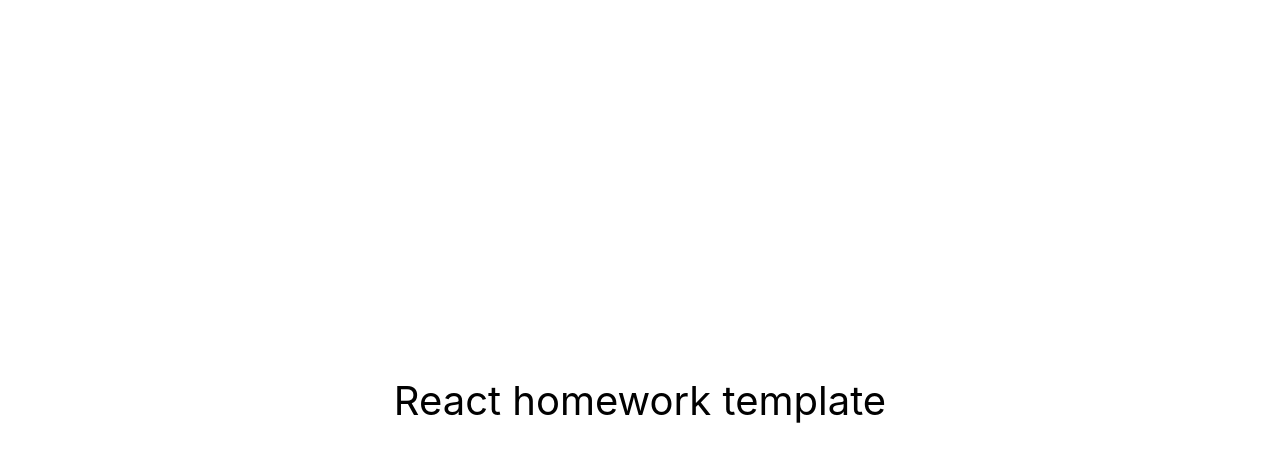
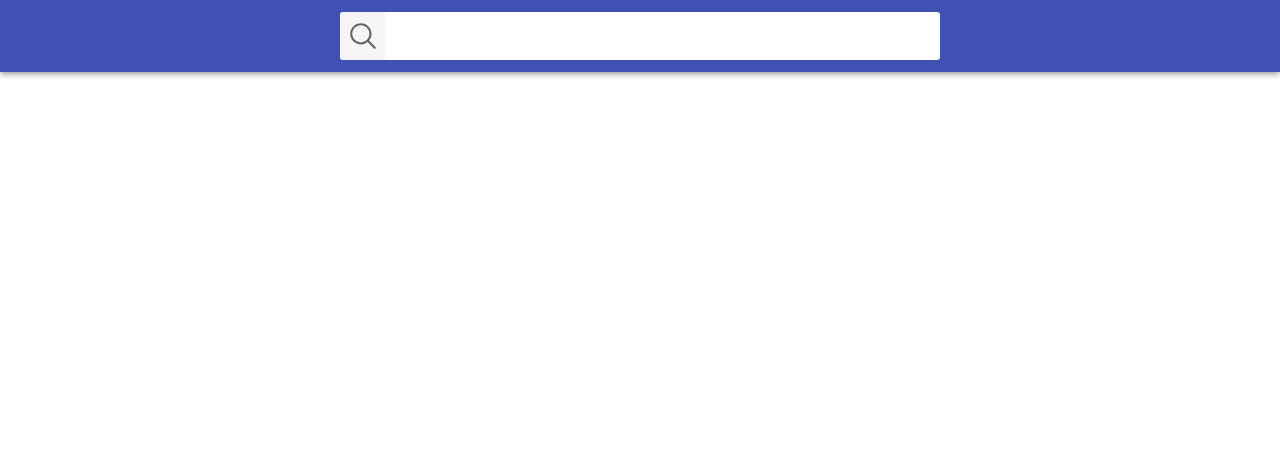
Before and after one commit to antonenkoo/goit-react-hw-03-image-finder, a React (Create React App) app: page / in a window 1280 px wide. Shown: the top 462 px of the page. Built offline with nearby package versions, Linux system fonts and the light colour scheme.

Commit message:
nothing works

```diff
--- a/package.json
+++ b/package.json
@@ -7,9 +7,13 @@
     "@testing-library/jest-dom": "^5.16.3",
     "@testing-library/react": "^12.1.4",
     "@testing-library/user-event": "^13.5.0",
+    "basiclightbox": "^5.0.4",
+    "formik": "^2.2.9",
     "react": "^18.1.0",
     "react-dom": "^18.1.0",
+    "react-loader-spinner": "^5.3.4",
     "react-scripts": "5.0.1",
+    "styled-components": "^5.3.6",
     "web-vitals": "^2.1.3"
   },
   "scripts": {
--- a/public/index.html
+++ b/public/index.html
@@ -24,7 +24,7 @@
       work correctly both with client-side routing and a non-root public URL.
       Learn how to configure a non-root public URL by running `npm run build`.
     -->
-    <title>React App</title>
+    <title>Image Finder</title>
 
     <!-- Start Single Page Apps for GitHub Pages -->
     <script type="text/javascript">
--- a/src/components/App.jsx
+++ b/src/components/App.jsx
@@ -1,16 +1,101 @@
-export const App = () => {
-  return (
-    <div
-      style={{
-        height: '100vh',
-        display: 'flex',
-        justifyContent: 'center',
-        alignItems: 'center',
-        fontSize: 40,
-        color: '#010101'
-      }}
-    >
-      React homework template
-    </div>
-  );
-};
+import React, { Component } from 'react';
+import Searchbar from './Searchbar/Searchbar';
+import ImageGallery from './ImageGallery/ImageGallery';
+import './styles.css';
+import LoadMoreButton from './Button/Button';
+
+export class App extends Component {
+  state = {
+    page: 1,
+    searchResult: [],
+    loadMore: false,
+    searchQuery: '',
+  };
+
+  handleSubmit = (searchQuery, { resetForm }) => {
+    console.log('App onSubmit', searchQuery);
+
+    const APIKEY = '28108593-121c85f8532d16352eac042b7';
+
+    if (searchQuery) {
+      fetch(
+        `https://pixabay.com/api/?q=${searchQuery}&page=1&key=${APIKEY}&image_type=photo&orientation=horizontal&per_page=12`
+      )
+        .then(res => res.json())
+        .then(res => {
+          // props.onSubmit(res.hits, searchQuery);
+          this.setState({ searchResult: res.hits });
+          this.setState({ searchQuery: searchQuery });
+          // res.hits.length > 0 ? this.setState({ loadMore: true }) : null;
+        });
+
+      resetForm();
+    }
+
+    // this.setState({ searchResult: array });
+    // this.setState({ serchQuery: serchQuery });
+
+    // if (array.length > 0) {
+    //   this.setState({ loadMore: true });
+    // }
+  };
+
+  handleChange = e => {
+    console.log('App onChange', e.target.value);
+    this.setState({ value: e.target.value });
+  };
+
+  // loadMoreClick = () => {
+  //   console.log('click on loadMoreBtn');
+  // };
+
+  // componentDidUpdate(prevProps, prevState) {
+  //   // console.log('App prevProps => ', prevProps);
+  //   // console.log('App prevState => ', prevState);
+
+  //   if (prevState.searchResult !== this.state.searchResult) {
+  //     console.log(
+  //       'update app',
+  //       prevState.searchResult,
+  //       this.state.searchResult
+  //     );
+  //     return fetch(
+  //       `https://pixabay.com/api/?q=${this.state.serchQuery}&page=1&key=${APIKEY}&image_type=photo&orientation=horizontal&per_page=12`
+  //     )
+  //       .then(res => res.json())
+  //       .then(res => {
+  //         // console.log(res.hits);
+  //         // initialValues.searchResult = res.hits;
+  //         // props.onSubmit(res.hits);
+  //         // console.log(initialValues);
+  //       });
+
+  //     // return this.setState({ loadMore: true });
+  //   }
+  //   // this.setState({ loadMore: false });
+  // }
+
+  // componentDidMount = () => {
+  //   console.log('did mount');
+  // };
+
+  render() {
+    return (
+      <div className="App">
+        <>
+          <Searchbar
+            onSubmit={this.handleSubmit}
+            onChange={this.handleChange}
+            page={this.state.page}
+            value={this.state.value}
+          />
+          <ImageGallery images={this.state.searchResult} />
+          <LoadMoreButton
+            onClick={this.loadMoreClick}
+            buttonStatus={this.state.loadMore}
+          />
+        </>
+      </div>
+    );
+  }
+}
--- /dev/null
+++ b/src/components/Button/Button.jsx
@@ -0,0 +1,14 @@
+import React from 'react';
+// import { Formik } from 'formik';
+// import ImageGalleryItem from '../ImageGalleryItem/ImageGalleryItem';
+import '../styles.css';
+
+const LoadMoreButton = props => {
+  return props.buttonStatus ? (
+    <button className="Button" onClick={props.onClick}>
+      Load more
+    </button>
+  ) : null;
+};
+
+export default LoadMoreButton;
--- /dev/null
+++ b/src/components/ImageGallery/ImageGallery.jsx
@@ -0,0 +1,18 @@
+import React, { Component } from 'react';
+import { Formik } from 'formik';
+import ImageGalleryItem from '../ImageGalleryItem/ImageGalleryItem';
+import '../styles.css';
+
+class ImageGalery extends Component {
+  render() {
+    return (
+      <Formik>
+        <ul className="ImageGallery">
+          <ImageGalleryItem images={this.props.images} />
+        </ul>
+      </Formik>
+    );
+  }
+}
+
+export default ImageGalery;
--- /dev/null
+++ b/src/components/ImageGalleryItem/ImageGalleryItem.jsx
@@ -0,0 +1,28 @@
+import React from 'react';
+// import { Formik } from 'formik';
+import '../styles.css';
+
+const ImageGalleryItem = props => {
+  // if (props.image) {
+  // console.log('HAHAHHAAHHAH', props.images);
+  return (
+    <>
+      {props.images.map(img => {
+        // console.log(img);
+        return (
+          <li className="ImageGalleryItem" key={img.id}>
+            <img
+              className="ImageGalleryItem-image"
+              src={img.webformatURL}
+              alt={img.tags[0]}
+              id={img.id}
+            />
+          </li>
+        );
+      })}
+    </>
+  );
+  // }
+};
+
+export default ImageGalleryItem;
--- /dev/null
+++ b/src/components/Loader/Loader.jsx
@@ -0,0 +1 @@
+// compomnent for spinner
--- /dev/null
+++ b/src/components/Searchbar/Searchbar.jsx
@@ -0,0 +1,56 @@
+import React from 'react';
+import { Formik, Form, Field } from 'formik';
+import '../styles.css';
+
+///////////////////////////////////////
+
+const Searchbar = props => {
+  const initialValues = {
+    searchQuery: '',
+    searchResult: [],
+  };
+
+  const APIKEY = '28108593-121c85f8532d16352eac042b7';
+
+  const handleSubmit = (values, { resetForm }) => {
+    if (values.searchQuery) {
+      fetch(
+        `https://pixabay.com/api/?q=${values.serchQuery}&page=1&key=${APIKEY}&image_type=photo&orientation=horizontal&per_page=12`
+      )
+        .then(res => res.json())
+        .then(res => {
+          initialValues.searchResult = res.hits;
+          props.onSubmit(res.hits, values.serchQuery);
+        });
+
+      resetForm();
+    }
+    return null;
+  };
+
+  // const handleChange = () => {
+  //   console.log('object');
+  // };
+
+  return (
+    <Formik initialValues={initialValues} onSubmit={handleSubmit}>
+      <header className="Searchbar">
+        <Form className="SearchForm">
+          <button className="SearchForm-button" type="submit">
+            <span className="SearchForm-button-label"></span>
+          </button>
+          <Field
+            autoComplete="off"
+            className="SearchForm-input"
+            type="input"
+            name="serchQuery"
+            onChange={props.onChange}
+            value={props.value}
+          />
+        </Form>
+      </header>
+    </Formik>
+  );
+};
+
+export default Searchbar;
--- /dev/null
+++ b/src/components/styles.css
@@ -0,0 +1,207 @@
+html {
+  box-sizing: border-box;
+  width: 100vw;
+  overflow-x: hidden;
+}
+
+*,
+*::before,
+*::after {
+  box-sizing: inherit;
+}
+
+body {
+  margin: 0;
+  font-family: -apple-system, BlinkMacSystemFont, 'Segoe UI', Roboto,
+    Oxygen-Sans, Ubuntu, Cantarell, 'Helvetica Neue', sans-serif;
+  color: #212121;
+  background-color: #fff;
+  -webkit-font-smoothing: antialiased;
+  -moz-osx-font-smoothing: grayscale;
+}
+
+img {
+  display: block;
+  max-width: 100%;
+  height: auto;
+}
+
+/*
+ * Стили компонента App
+ */
+.App {
+  display: grid;
+  grid-template-columns: 1fr;
+  grid-gap: 16px;
+  padding-bottom: 24px;
+}
+
+/*
+ * Стили компонента Searchbar
+ */
+.Searchbar {
+  top: 0;
+  left: 0;
+  position: sticky;
+  z-index: 1100;
+  display: flex;
+  justify-content: center;
+  align-items: center;
+  min-height: 64px;
+  padding-right: 24px;
+  padding-left: 24px;
+  padding-top: 12px;
+  padding-bottom: 12px;
+  color: #fff;
+  background-color: #3f51b5;
+  box-shadow: 0px 2px 4px -1px rgba(0, 0, 0, 0.2),
+    0px 4px 5px 0px rgba(0, 0, 0, 0.14), 0px 1px 10px 0px rgba(0, 0, 0, 0.12);
+}
+
+/*
+ * Стили компонента SearchForm
+ */
+.SearchForm {
+  display: flex;
+  align-items: center;
+  width: 100%;
+  max-width: 600px;
+  background-color: #fff;
+  border-radius: 3px;
+  overflow: hidden;
+}
+
+.SearchForm-button {
+  display: inline-block;
+  width: 48px;
+  height: 48px;
+  border: 0;
+  background-image: url('./Searchbar/icons8-search.svg');
+  background-size: 70%;
+  background-repeat: no-repeat;
+  background-position: center;
+  opacity: 0.6;
+  transition: opacity 250ms cubic-bezier(0.4, 0, 0.2, 1);
+  cursor: pointer;
+  outline: none;
+}
+
+.SearchForm-button:hover {
+  opacity: 1;
+}
+
+.SearchForm-button-label {
+  position: absolute;
+  width: 1px;
+  height: 1px;
+  padding: 0;
+  overflow: hidden;
+  clip: rect(0, 0, 0, 0);
+  white-space: nowrap;
+  clip-path: inset(50%);
+  border: 0;
+}
+
+.SearchForm-input {
+  display: inline-block;
+  width: 100%;
+  font: inherit;
+  font-size: 20px;
+  border: none;
+  outline: none;
+  padding-left: 4px;
+  padding-right: 4px;
+}
+
+.SearchForm-input::placeholder {
+  font: inherit;
+  font-size: 18px;
+}
+
+/*
+ * Стили компонента ImageGallery
+ */
+.ImageGallery {
+  display: grid;
+  max-width: calc(100vw - 48px);
+  grid-template-columns: repeat(auto-fill, minmax(320px, 1fr));
+  grid-gap: 16px;
+  margin-top: 0;
+  margin-bottom: 0;
+  padding: 0;
+  list-style: none;
+  margin-left: auto;
+  margin-right: auto;
+}
+
+/*
+ * Стили компонента ImageGalleryItem
+ */
+.ImageGalleryItem {
+  border-radius: 2px;
+  box-shadow: 0px 1px 3px 0px rgba(0, 0, 0, 0.2),
+    0px 1px 1px 0px rgba(0, 0, 0, 0.14), 0px 2px 1px -1px rgba(0, 0, 0, 0.12);
+}
+
+.ImageGalleryItem-image {
+  width: 100%;
+  height: 260px;
+  object-fit: cover;
+  transition: transform 250ms cubic-bezier(0.4, 0, 0.2, 1);
+}
+
+.ImageGalleryItem-image:hover {
+  transform: scale(1.03);
+  cursor: zoom-in;
+}
+
+/*
+ * Стили компонента Modal
+ */
+
+.Overlay {
+  position: fixed;
+  top: 0;
+  left: 0;
+  width: 100vw;
+  height: 100vh;
+  display: flex;
+  justify-content: center;
+  align-items: center;
+  background-color: rgba(0, 0, 0, 0.8);
+  z-index: 1200;
+}
+
+.Modal {
+  max-width: calc(100vw - 48px);
+  max-height: calc(100vh - 24px);
+}
+
+/*
+* Стили компонента Buton (Load more)
+*/
+.Button {
+  padding: 8px 16px;
+  border-radius: 2px;
+  background-color: #3f51b5;
+  transition: all 250ms cubic-bezier(0.4, 0, 0.2, 1);
+  text-align: center;
+  display: inline-block;
+  color: #fff;
+  border: 0;
+  text-decoration: none;
+  cursor: pointer;
+  font-family: inherit;
+  font-size: 18px;
+  line-height: 24px;
+  font-style: normal;
+  font-weight: 500;
+  min-width: 180px;
+  box-shadow: 0px 3px 1px -2px rgba(0, 0, 0, 0.2),
+    0px 2px 2px 0px rgba(0, 0, 0, 0.14), 0px 1px 5px 0px rgba(0, 0, 0, 0.12);
+}
+
+.Button:hover,
+.Button:focus {
+  background-color: #303f9f;
+}
```
Also changed, not shown: src/components/Modal/Modal.jsx (added, +7 -0 lines), src/components/searchFn.jsx (added, +13 -0 lines), src/components/Searchbar/icons8-search.svg (added), 1 other file (tests, documents, lock files or other folders).
